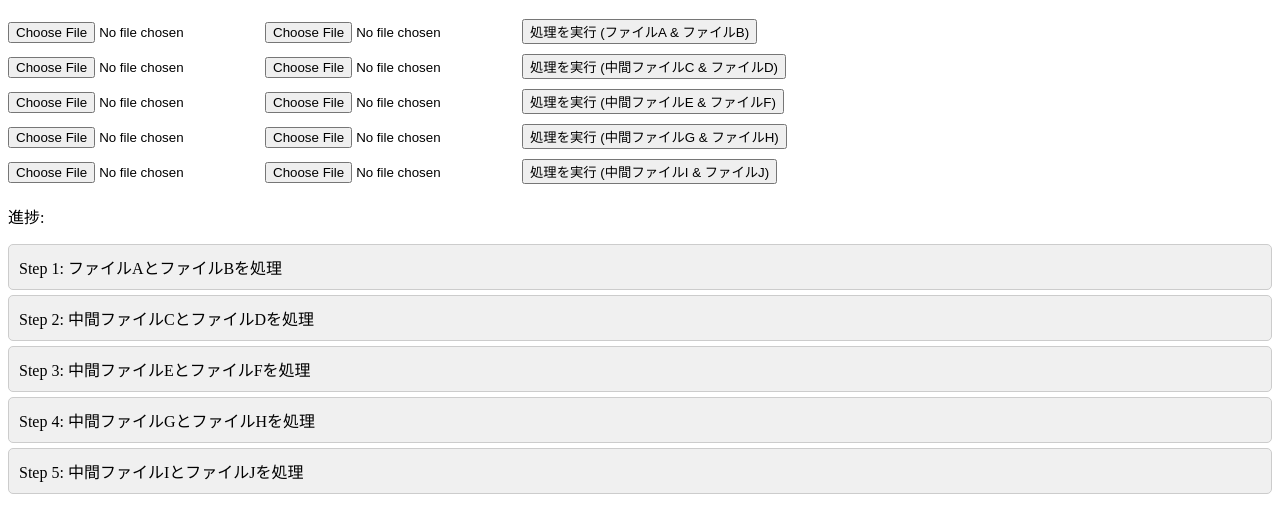
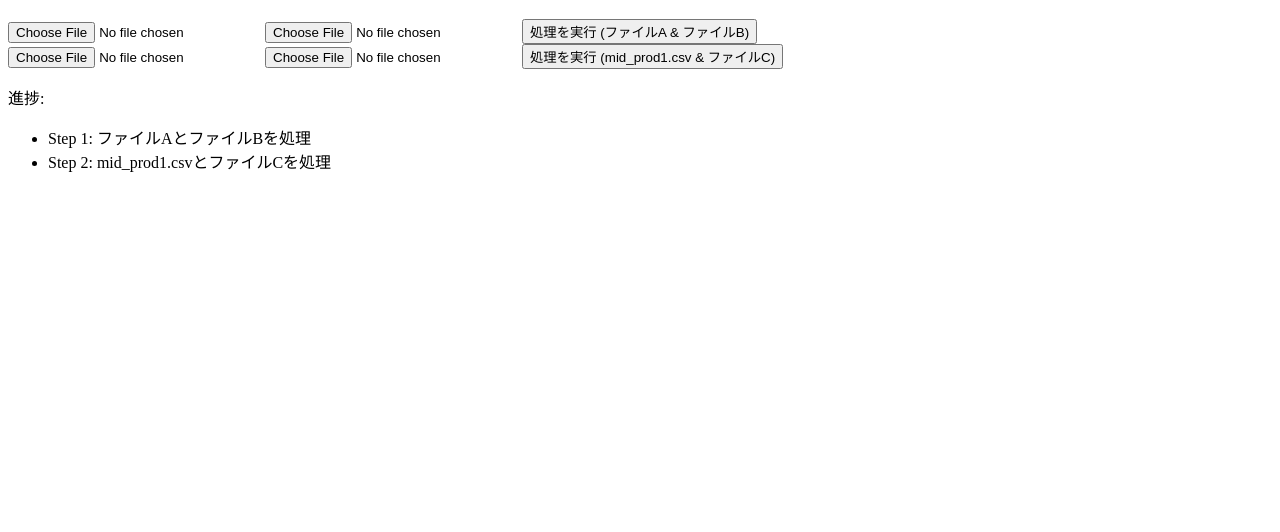
Before and after one commit to doy1022/ConvertTool, a plain HTML site: page index.html in a window 1280 px wide. Shown: the part 70-602 px from the top of the page. Drawn offline with Linux system fonts and the light colour scheme.

Commit message:
Update index.html

```diff
--- a/index.html
+++ b/index.html
@@ -4,83 +4,32 @@
     <meta charset="UTF-8">
     <title>CSVファイル処理システム</title>
     <style>
-        .hidden {
-            display: none;
-        }
-        .step {
-            margin: 10px 0;
-        }
-        .active {
-            font-weight: bold;
-            color: blue;
-        }
-        #processFlow {
-            margin-top: 20px;
-        }
-        #processFlow ul {
-            list-style-type: none;
-            padding: 0;
-        }
-        #processFlow li {
-            margin: 5px 0;
-            padding: 10px;
-            border: 1px solid #ccc;
-            border-radius: 5px;
-        }
-        #processFlow .not-started {
-            background-color: #f0f0f0;
-        }
-        #processFlow .completed {
-            background-color: #e0ffe0;
-            color: blue;
-        }
-        #processFlow .current {
-            background-color: #cce5ff;
-            color: green;
-        }
-        #processFlow .error {
-            background-color: #ffcccc;
-            color: red;
-        }
+        /* CSSスタイルは省略 */
     </style>
 </head>
 <body>
     <h1>CSVファイル処理システム</h1>
     <div id="fileInputs">
+        <!-- 工程①のファイル選択フォーム -->
         <div class="step" id="step1">
             <input type="file" id="fileA" accept=".csv">
             <input type="file" id="fileB" accept=".csv">
-            <button onclick="processStep(1)">処理を実行 (ファイルA & ファイルB)</button>
+            <button onclick="processStep1()">処理を実行 (ファイルA & ファイルB)</button>
         </div>
-        <div class="step" id="step2">
+        <!-- 工程②のファイル選択フォーム -->
+        <div class="step hidden" id="step2">
+            <input type="file" id="fileMidProd1" accept=".csv">
             <input type="file" id="fileC" accept=".csv">
-            <input type="file" id="fileD" accept=".csv">
-            <button onclick="processStep(2)">処理を実行 (中間ファイルC & ファイルD)</button>
-        </div>
-        <div class="step" id="step3">
-            <input type="file" id="fileE" accept=".csv">
-            <input type="file" id="fileF" accept=".csv">
-            <button onclick="processStep(3)">処理を実行 (中間ファイルE & ファイルF)</button>
-        </div>
-        <div class="step" id="step4">
-            <input type="file" id="fileG" accept=".csv">
-            <input type="file" id="fileH" accept=".csv">
-            <button onclick="processStep(4)">処理を実行 (中間ファイルG & ファイルH)</button>
-        </div>
-        <div class="step" id="step5">
-            <input type="file" id="fileI" accept=".csv">
-            <input type="file" id="fileJ" accept=".csv">
-            <button onclick="processStep(5)">処理を実行 (中間ファイルI & ファイルJ)</button>
+            <button onclick="processStep2()">処理を実行 (mid_prod1.csv & ファイルC)</button>
         </div>
     </div>
+    <!-- フローの表示 -->
     <div id="processFlow">
         <p>進捗:</p>
         <ul>
             <li id="flowStep1" class="not-started">Step 1: ファイルAとファイルBを処理</li>
-            <li id="flowStep2" class="not-started">Step 2: 中間ファイルCとファイルDを処理</li>
-            <li id="flowStep3" class="not-started">Step 3: 中間ファイルEとファイルFを処理</li>
-            <li id="flowStep4" class="not-started">Step 4: 中間ファイルGとファイルHを処理</li>
-            <li id="flowStep5" class="not-started">Step 5: 中間ファイルIとファイルJを処理</li>
+            <li id="flowStep2" class="hidden">Step 2: mid_prod1.csvとファイルCを処理</li>
+            <!-- 工程③～⑤の表示を追加 -->
         </ul>
     </div>
     <script src="script.js"></script>
```
